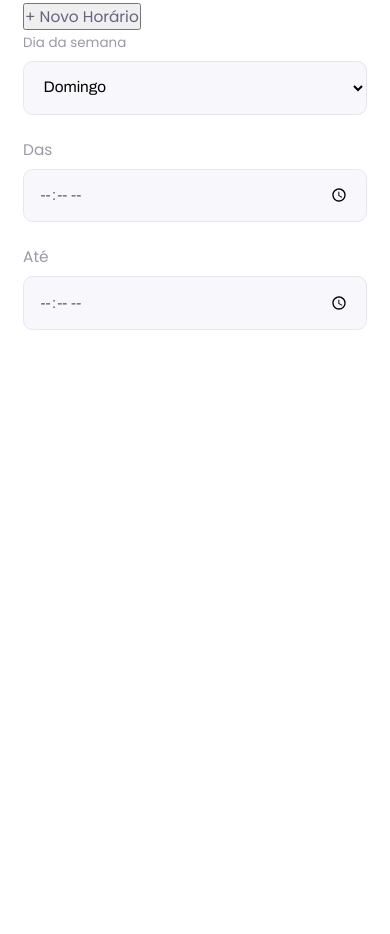
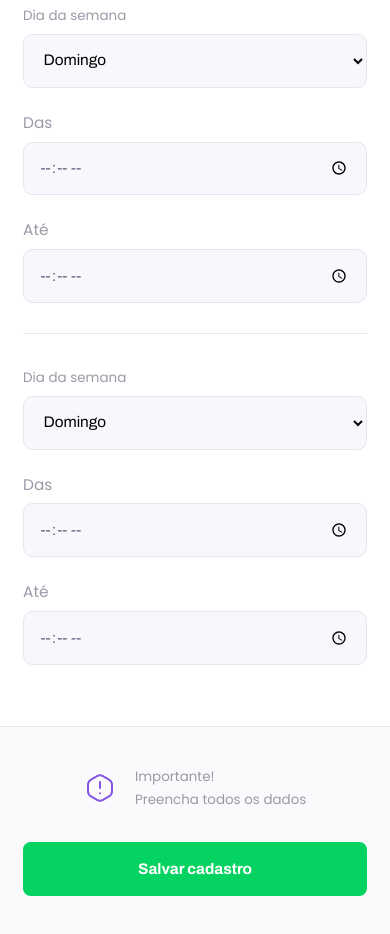
Before and after one commit to GabriellCdeC/Next-Level-Week, a plain HTML site: page give-classes.html in a window 390 px wide. Shown: the part 1355-2289 px from the top of the page. Before the commit the page ends 1685 px from the top, so only its background shows below. Drawn offline with Linux system fonts and the light colour scheme.

Commit message:
Css responsive mode
Css responsive mode ready

```diff
--- a/css/partials/give-classes.css
+++ b/css/partials/give-classes.css
@@ -40,6 +40,20 @@
     margin-top: 6.4rem;
 }
 
+#page-give-classes fieldset legend button {
+    background: none;
+    border: none;
+    color: #8257E5;
+    font: 700 1.6rem Archivo;
+    cursor: pointer;
+    transition: 0.2;
+    outline: none;
+}
+
+#page-give-classes fieldset legend button:hover{
+    color: #5b30c0;
+}
+
 #page-give-classes .input-block+.input-block,
 #page-give-classes .input-block+.textarea-block,
 #page-give-classes .select-block+.input-block{
@@ -51,7 +65,52 @@
     color: #9C98A6;
 }
 
+#page-give-classes main footer {
 
+    padding: 4rem 2.4rem;
+    background: #FAFAFC;
+    border-top: 1px solid #E6E6F0;
+    margin-top: 6.4rem;
+}
+
+#page-give-classes main footer p{
+    display: flex;
+    align-items: center;
+    justify-content: center;
+    font-size: 1.4rem;
+    line-height: 2.4rem;
+    color: #9C98A6;
+}
+
+#page-give-classes main footer p img {
+    margin-right: 2rem;
+}
+
+#page-give-classes main footer button {
+    width: 100%;
+    height: 5.6rem;
+    background: #04D361;
+    color: #FFFFFF;
+    border: 0;
+    border-radius: 0.8rem;
+    cursor: pointer;
+    font: 700 1.6rem Archivo;
+    display: flex;
+    align-items: center;
+    justify-content: center;
+    text-decoration: none;
+    transition: 0.2s;
+    margin-top: 3.2rem;
+}
+#page-give-classes main footer button:hover{
+    background: #04BF58;
+}
+
+.schedule-item+.schedule-item {
+    margin-top: 3.2rem;
+    padding-top: 3.2rem;
+    border-top: 1px solid #E6E6F0;
+}
 /*Desktop responsive mode*/
 
 @media(min-width: 700px){
--- a/give-classes.html
+++ b/give-classes.html
@@ -88,8 +88,11 @@
                 </fieldset>
 
                 <fieldset>
-                    <legend>Horários disponíveis</legend>
-                    <button id="add-time">+ Novo Horário</button>
+                    <legend>Horários disponíveis
+                        <button id="add-time">+ Novo Horário</button>
+                    </legend>
+
+
                     <div class="schedule-item">
                         <div class="select-block">
                             <label for="weekday">Dia da semana</label>
@@ -109,15 +112,49 @@
                             <input type="time" name="time_from[]" required>
 
                         </div>
+
                         <div class="input-block">
                             <label for="time_to">Até</label>
                             <input type="time" name="time_to[]" required>
+                        </div>
+                    </div>
+                    <div class="schedule-item">
+                        <div class="select-block">
+                            <label for="weekday">Dia da semana</label>
+                            <select name="weekday[]" required>
+                                <option value="0">Domingo</option>
+                                <option value="1">Segunda-feira</option>
+                                <option value="2">Terça-feira</option>
+                                <option value="3">Quarta-feira</option>
+                                <option value="4">Quinta-feira</option>
+                                <option value="5">Sexta-feira</option>
+                                <option value="6">Sábado</option>
+                            </select>
+                        </div>
 
+                        <div class="input-block">
+                            <label for="time_from">Das</label>
+                            <input type="time" name="time_from[]" required>
+
+                        </div>
+
+                        <div class="input-block">
+                            <label for="time_to">Até</label>
+                            <input type="time" name="time_to[]" required>
                         </div>
                     </div>
 
                 </fieldset>
             </form>
+
+            <footer>
+                <p>
+                    <img src="images/icons/warning.svg" alt="aviso importante">
+                    Importante! <br>
+                    Preencha todos os dados
+                </p>
+                <button type="submit" form="create-class">Salvar cadastro</button>
+            </footer>
         </main>
 
 
```
